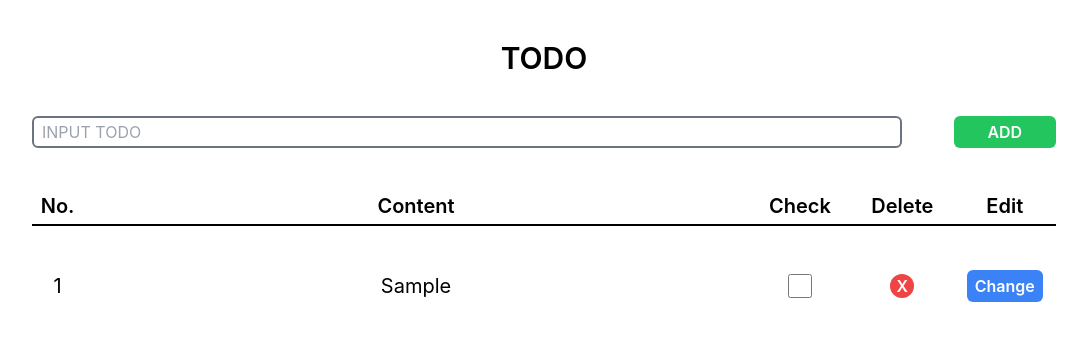
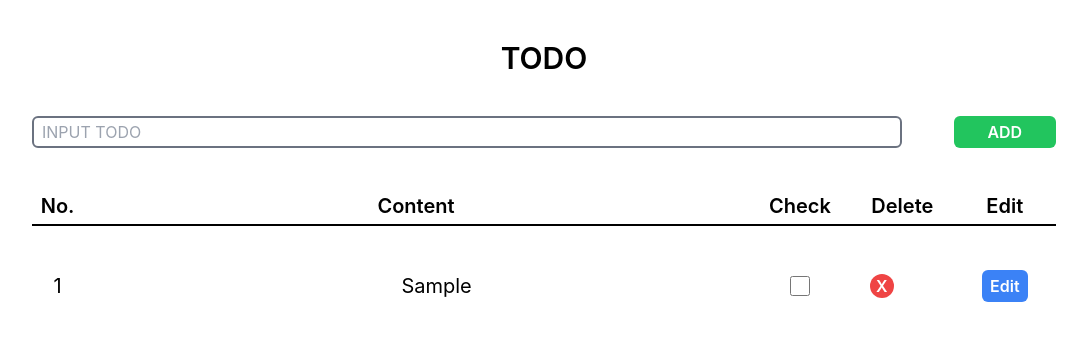
Before and after one commit to kdh3543/kitworks_study_TodoList, a React (Create React App) app: page / in a window 1280 px wide. Both pictures are taken after typing "Sample" into the empty fields and a click on the button "ADD". Shown: the top 340 px of the page, without its empty margins (96-1183 px from the left). Built offline with nearby package versions, Linux system fonts and the light colour scheme.

Commit message:
feat: update 로직 추가

```diff
--- a/src/App.js
+++ b/src/App.js
@@ -1,9 +1,8 @@
-import { useEffect, useState } from "react";
+import { useState } from "react";
 
 function App() {
   const [todos, setTodos] = useState([]);
   const [todoVal, setTodoVal] = useState("");
-
   const [error, setError] = useState("");
 
   const setTodo = (e) => {
@@ -18,18 +17,21 @@ function App() {
     }
     setError("");
     setTodos((prev) => [
+      { content: todoVal, checked: false, isEdit: false, editContent: todoVal },
       ...prev,
-      { content: todoVal, checked: false, isEdit: false },
     ]);
     setTodoVal("");
   };
 
-  const onCheckTodo = (index, type) => {
+  const onChangeTodo = (index, type) => {
     setTodos((prev) =>
-      prev.map(({ checked, ...rest }, i) => {
+      prev.map(({ content, isEdit, checked, ...rest }, i) => {
         return {
           ...rest,
-          checked: i === index ? !checked : checked,
+          checked: type === "check" && i === index ? !checked : checked,
+          isEdit: type === "edit" && i === index ? !isEdit : isEdit,
+          content,
+          editContent: content,
         };
       })
     );
@@ -39,12 +41,26 @@ function App() {
     setTodos((prev) => prev.filter((_, i) => i !== index));
   };
 
-  const onChangeTodo = (index) => {
+  const onUpdateTodo = (index) => {
     setTodos((prev) =>
-      prev.map(({ isEdit, ...rest }, i) => {
+      prev.map(({ content, editContent, isEdit, ...rest }, i) => {
         return {
           ...rest,
           isEdit: i === index ? !isEdit : isEdit,
+          content: editContent,
+          editContent,
+        };
+      })
+    );
+  };
+
+  const onUpdateContent = (e, index) => {
+    const { value } = e.target;
+    setTodos((prev) =>
+      prev.map(({ editContent, ...rest }, i) => {
+        return {
+          ...rest,
+          editContent: i === index ? (editContent = value) : editContent,
         };
       })
     );
@@ -61,6 +77,7 @@ function App() {
             placeholder="INPUT TODO"
             value={todoVal}
             onChange={(e) => setTodo(e)}
+            onKeyDown={(e) => e.key === "Enter" && onAddTodo()}
           />
           <button
             type="submit"
@@ -78,22 +95,36 @@ function App() {
           <span className="w-[10%]">Delete</span>
           <span className="w-[10%]">Edit</span>
         </div>
-        {todos.map(({ checked, content, isEdit }, index) => (
+        {todos.map(({ checked, content, isEdit, editContent }, index) => (
           <div
             className="mt-5 flex justify-between text-center rounded-sm py-1 items-center"
             key={index}
           >
             <span className="w-[5%] text-xl">{index + 1}</span>
+            {isEdit ? (
+              <input
+                type="text"
+                defaultValue={editContent}
+                className="border-gray-500 border-2 px-2 rounded-md w-[65%]"
+                onChange={(e) => onUpdateContent(e, index)}
+              />
+            ) : (
               <span
                 className={`w-[65%] text-xl
                 ${checked && "line-through"}`}
               >
                 {content}
               </span>
+            )}
+
             <input
               type="checkbox"
-              className="h-6 w-[10%] rounded-full cursor-pointer border-none"
-              onChange={() => onCheckTodo(index)}
+              className={`w-[20px] h-[20px] ${
+                isEdit ? "cursor-not-allowed" : "cursor-pointer"
+              }`}
+              onChange={() => onChangeTodo(index, "check")}
+              checked={checked}
+              disabled={isEdit}
             />
 
             <div className="w-[10%]">
@@ -104,18 +135,31 @@ function App() {
                 X
               </button>
             </div>
+            {isEdit ? (
               <div className="w-[10%]">
                 <button
-                className={`${
-                  isEdit
-                    ? "bg-red-500 active:bg-red-300"
-                    : "bg-blue-500 active:bg-blue-300"
-                } py-1 px-2 rounded-md text-white  font-semibold`}
-                onClick={() => onChangeTodo(index)}
+                  className={`${"bg-blue-500 active:bg-blue-300"} py-1 px-2 rounded-md text-white font-semibold`}
+                  onClick={() => onUpdateTodo(index)}
                 >
-                {isEdit ? "Cancel" : "Change"}
+                  Confirm
+                </button>
+                <button
+                  className={`${"bg-red-500 active:bg-red-300"} py-1 px-2 rounded-md text-white font-semibold mt-2`}
+                  onClick={() => onChangeTodo(index, "edit")}
+                >
+                  Cancel
                 </button>
               </div>
+            ) : (
+              <div className="w-[10%]">
+                <button
+                  className={`${"bg-blue-500 active:bg-blue-300"} py-1 px-2 rounded-md text-white font-semibold`}
+                  onClick={() => onChangeTodo(index, "edit")}
+                >
+                  Edit
+                </button>
+              </div>
+            )}
           </div>
         ))}
       </div>
```
Lines whose indentation alone changed are shown as unchanged.
